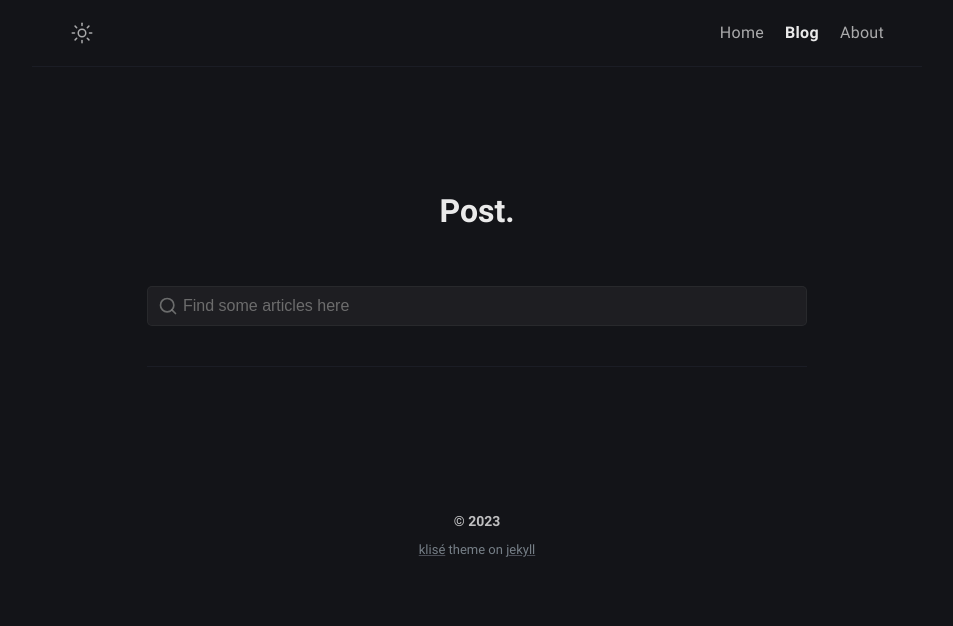
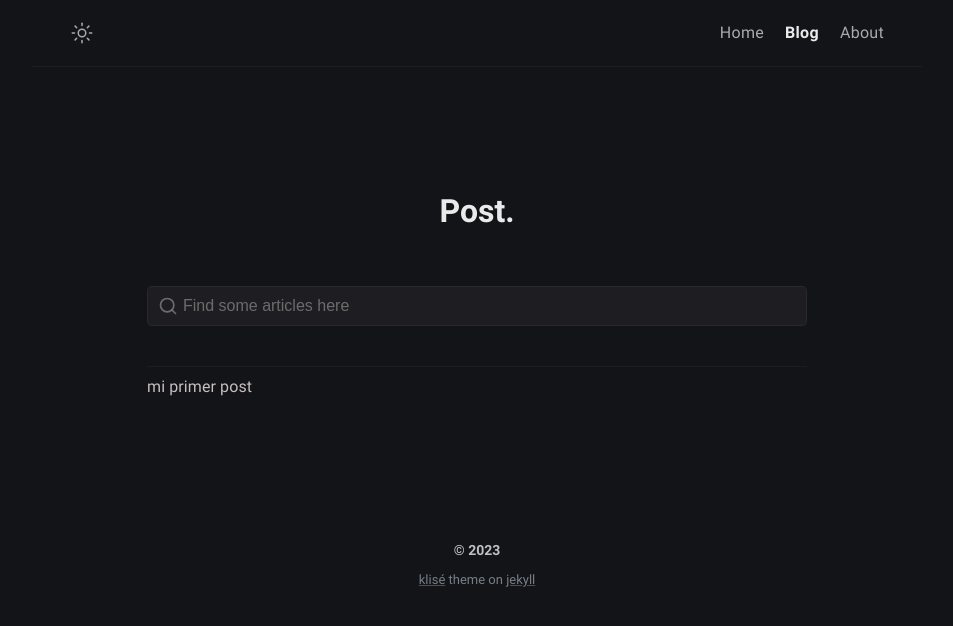
Before and after one commit to Julian-Almario/MyWeb, a Jekyll site: the page built from archive.html, in a window 1280 px wide. Shown: the top 626 px of the page, without its empty margins (163-1116 px from the left). Built offline with Jekyll 4.4.1, drawn with Linux system fonts in a browser that asks for light colours.

Commit message:
reset post

```diff
--- a/archive.html
+++ b/archive.html
@@ -15,9 +15,14 @@ comments: false
 
 <ul id="search-results"></ul>
 
-
-<article class="post-item">
-  <h3 class="post-item-title">
-    <a href="{{ post.url }}">{{ post.title | escape }}</a>
-  </h3>
-</article>
+{%- for post in site.posts -%}
+  {%- capture current_year -%}{{ post.date | date: "%Y" }}{%- endcapture -%}
+  {%- unless current_year == previous_year -%}
+    {%- assign previous_year = current_year -%}
+  {%- endunless -%}
+  <article class="post-item">
+    <h3 class="post-item-title">
+      <a href="{{ post.url }}">{{ post.title | escape }}</a>
+    </h3>
+  </article>
+{%- endfor -%}
```
